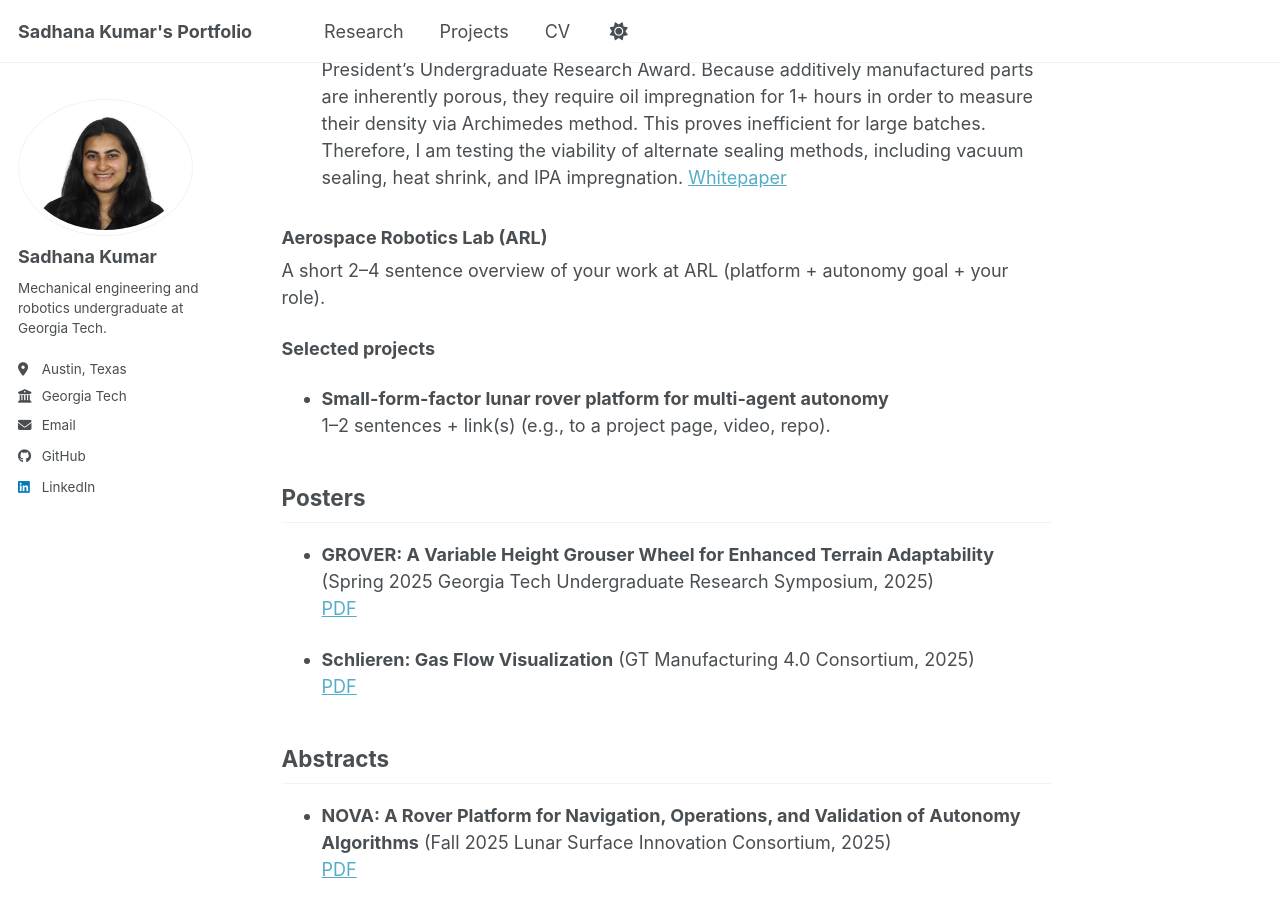
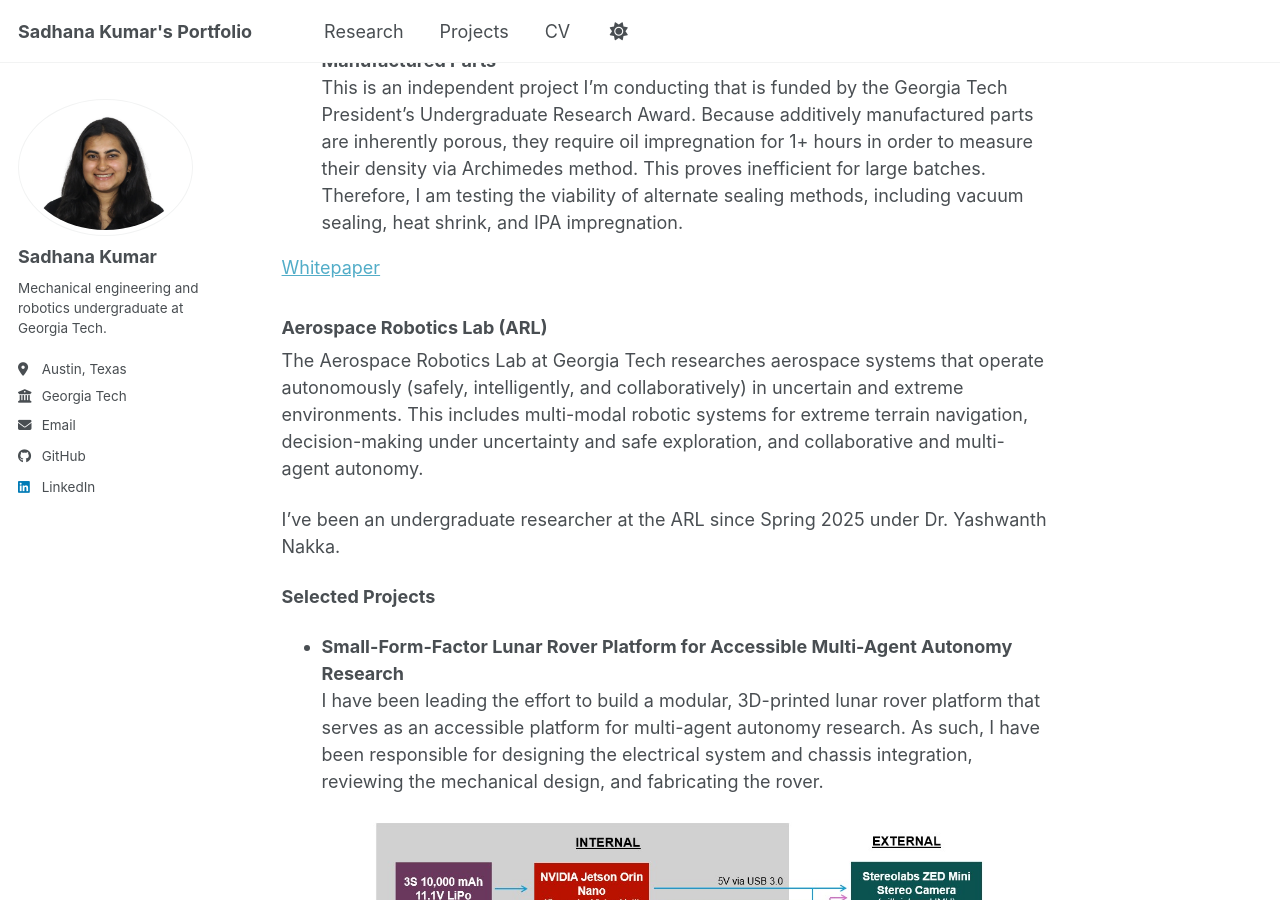
Before and after one commit to s-kumar72/s-kumar72.github.io, a Jekyll site: the page built from _pages/research.md, in a window 1280 px wide and 900 px high, scrolled down 816 px. Built offline with Jekyll 4.4.1, drawn with Linux system fonts in a browser that asks for light colours; a script bundle is joined from its source files by our own code; library files that are not in the unit come from our copies.

Commit message:
Update research.md

```diff
--- a/_pages/research.md
+++ b/_pages/research.md
@@ -13,18 +13,25 @@ I've been an undergraduate research assistant at the AMPF since Spring 2023, wor
 **Selected Projects**
 - **Schlieren Imaging for Gas Flow Visualization in the Optomec DED Printer**
 Schlieren photography is a flow visualization technique that relies on light refraction to image changes in density of a fluid. This project aimed to characterize the unknown, system agnostic mass flow pattern and source that causes high variability and periodicity in mass flow amonog nominal DED printers. I was responsible for designing the system integration with the Optomec DED and project management to ensure in-situ and ex-situ testing of the system met timeline requiements.
+
 [Poster PDF](/files/Schlieren_Poster.pdf)
 
 - **Alternative Sealing Methods for Density Testing of Porous Additively Manufactured Parts**
 This is an independent project I'm conducting that is funded by the Georgia Tech President's Undergraduate Research Award. Because additively manufactured parts are inherently porous, they require oil impregnation for 1+ hours in order to measure their density via Archimedes method. This proves inefficient for large batches. Therefore, I am testing the viability of alternate sealing methods, including vacuum sealing, heat shrink, and IPA impregnation.
+
 [Whitepaper](/files/Density_Testing_Whitepaper.pdf)
 
 ### Aerospace Robotics Lab (ARL)
-A short 2–4 sentence overview of your work at ARL (platform + autonomy goal + your role).
+The Aerospace Robotics Lab at Georgia Tech researches aerospace systems that operate autonomously (safely, intelligently, and collaboratively) in uncertain and extreme environments. This includes multi-modal robotic systems for extreme terrain navigation, decision-making under uncertainty and safe exploration, and collaborative and multi-agent autonomy.
 
-**Selected projects**
-- **Small-form-factor lunar rover platform for multi-agent autonomy**
-  1–2 sentences + link(s) (e.g., to a project page, video, repo).
+I've been an undergraduate researcher at the ARL since Spring 2025 under Dr. Yashwanth Nakka.
+
+**Selected Projects**
+- **Small-Form-Factor Lunar Rover Platform for Accessible Multi-Agent Autonomy Research**
+I have been leading the effort to build a modular, 3D-printed lunar rover platform that serves as an accessible platform for multi-agent autonomy research. As such, I have been responsible for designing the electrical system and chassis integration, reviewing the mechanical design, and fabricating the rover.
+
+![NOVA Overview](/images/Slide4.jpg)
+![Electrical System and Integration](/images/Slide5.jpg)
 
 ## Posters
 {% assign posters = site.publications | where: "type", "poster" | sort: "date" | reverse %}
```
